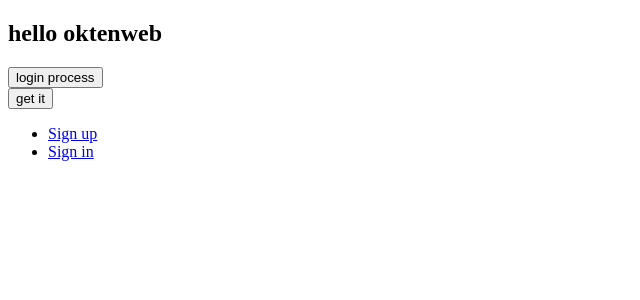
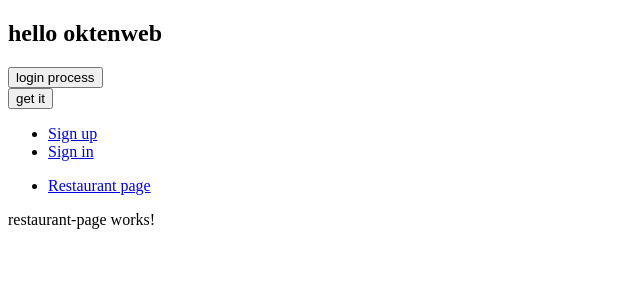
Before and after one commit to xxxandriyxxx/restaurant2-front, an Angular app: page /restaurant in a window 1280 px wide. Before the commit this address led to /. Shown: the top 300 px of the page, without its empty margins (0-640 px from the left). Built offline with nearby package versions, Linux system fonts and the light colour scheme.

Commit message:
lazy loading of restaurant page

```diff
--- a/src/app/app.component.html
+++ b/src/app/app.component.html
@@ -23,4 +23,11 @@
     <a routerLink="/sign-in">Sign in</a>
   </li>
 </ul>
+
+<ul>
+  <li>
+    <a routerLink="/restaurant">Restaurant page</a>
+  </li>
+
+</ul>
 <router-outlet></router-outlet>
--- a/src/app/main-routing.module.ts
+++ b/src/app/main-routing.module.ts
@@ -7,7 +7,9 @@
 
 const routes: Routes = [
   {path: 'sign-up', component: SignupPageComponent},
-  {path: 'sign-in', component: SigninPageComponent}
+  {path: 'sign-in', component: SigninPageComponent},
+  {path: 'restaurant', loadChildren: './restaurant/restaurant.module#RestaurantModule'}
+
 ];
 
 
@@ -17,7 +19,7 @@
     CommonModule,
     RouterModule.forRoot(routes)
   ],
-  exports:[RouterModule]
+  exports: [RouterModule]
 })
 export class MainRoutingModule {
 }
--- /dev/null
+++ b/src/app/restaurant/restaurant-page/restaurant-page.component.html
@@ -0,0 +1,3 @@
+<p>
+  restaurant-page works!
+</p>
--- /dev/null
+++ b/src/app/restaurant/restaurant-page/restaurant-page.component.ts
@@ -0,0 +1,15 @@
+import { Component, OnInit } from '@angular/core';
+
+@Component({
+  selector: 'app-restaurant-page',
+  templateUrl: './restaurant-page.component.html',
+  styleUrls: ['./restaurant-page.component.css']
+})
+export class RestaurantPageComponent implements OnInit {
+
+  constructor() { }
+
+  ngOnInit() {
+  }
+
+}
```
Also changed, not shown: src/app/restaurant/restaurant-routing.module.ts (added, +18 -0 lines), src/app/restaurant/restaurant.module.ts (added, +14 -0 lines), src/app/restaurant/restaurant-page/restaurant-page.component.css (added).
